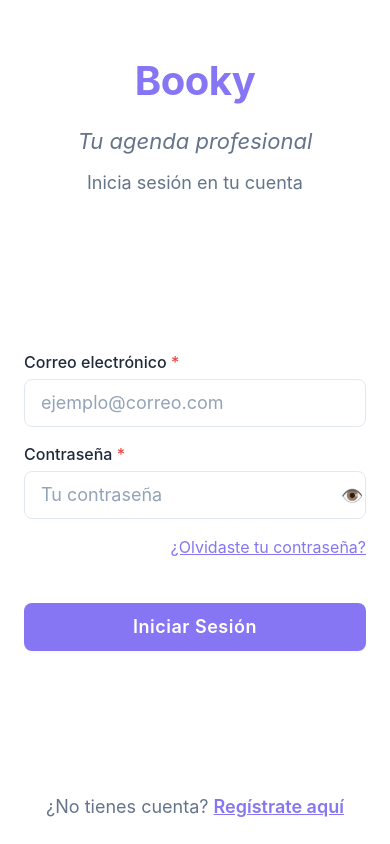
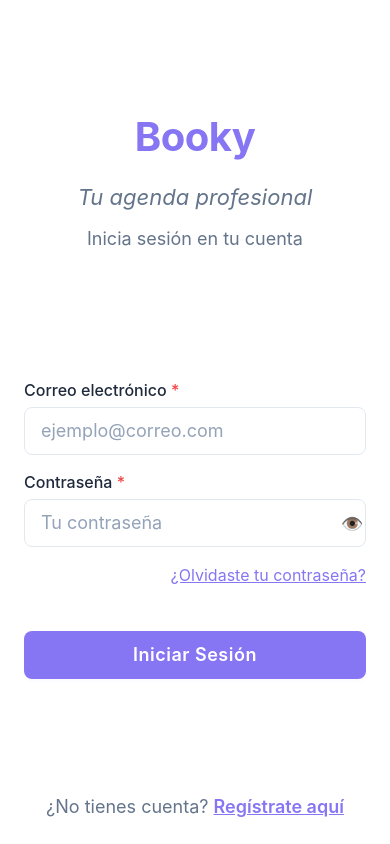
Before and after one commit to BookyUNA/FrontEnd, a React Native app: screen / in a window 390 px wide. Built offline with nearby package versions, Linux system fonts and the light colour scheme.

Commit message:
Arreglo pantalla login

```diff
--- a/src/screens/auth/LoginScreen.tsx
+++ b/src/screens/auth/LoginScreen.tsx
@@ -280,7 +280,7 @@ const styles = StyleSheet.create({
   // Header
   header: {
     alignItems: 'center',
-    paddingTop: spacing['4xl'],
+    paddingTop: spacing['8xl'], // Cambiado de spacing['4xl'] (40px) a spacing['8xl'] (96px)
     paddingBottom: spacing['3xl'],
   },
 
```
